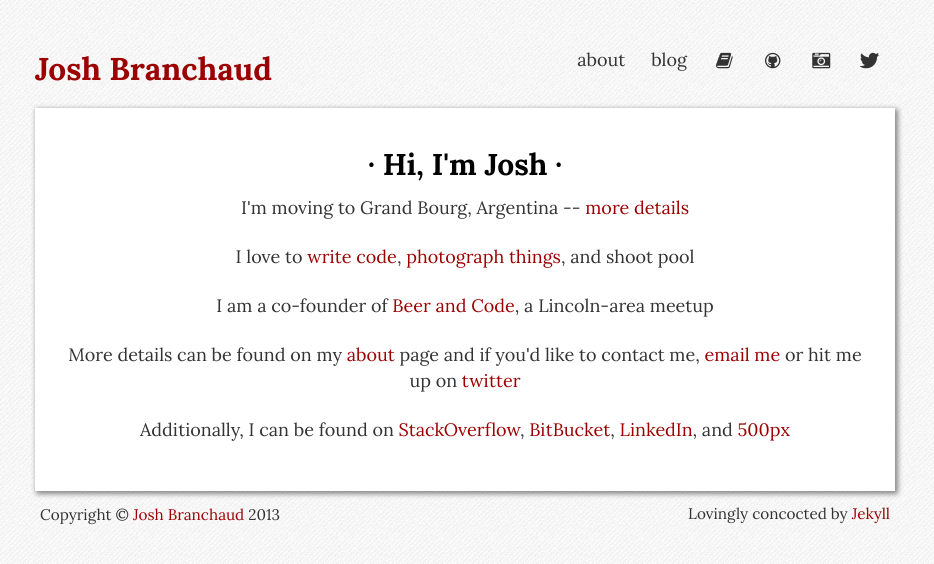
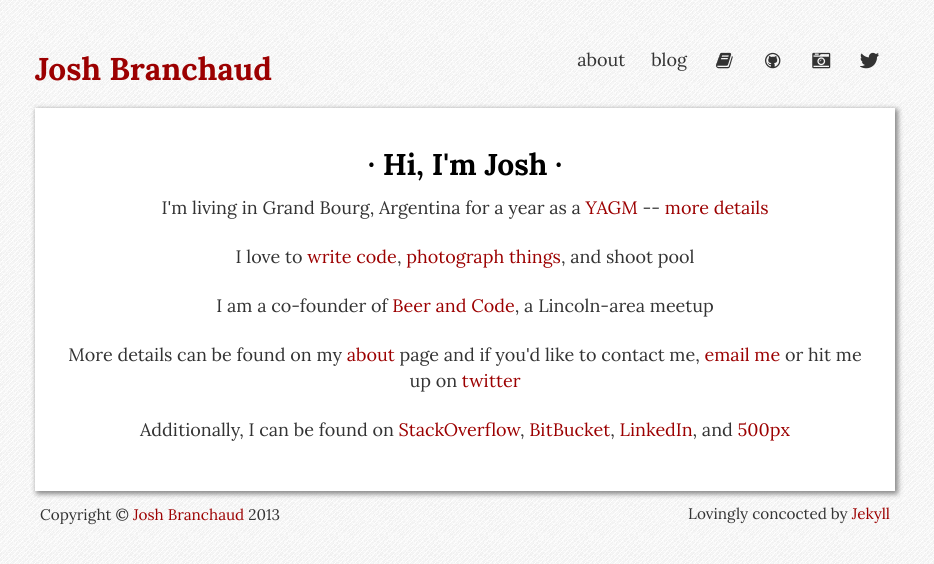
Before and after one commit to jbranchaud/blog, a Jekyll site: the page built from index.html, in a window 1280 px wide. Shown: the top 564 px of the page, without its empty margins (175-1109 px from the left). Built offline with Jekyll 4.4.1, drawn with Linux system fonts in a browser that asks for light colours.

Commit message:
Updating the index page based on my current location and doings.

```diff
--- a/index.html
+++ b/index.html
@@ -7,7 +7,8 @@ title: Home
 <h1>&middot; Hi, I'm Josh &middot;</h1>
 
 <p>
-I'm moving to Grand Bourg, Argentina
+I'm living in Grand Bourg, Argentina for a year as a
+<a href="http://www.elca.org/Who-We-Are/Our-Three-Expressions/Churchwide-Organization/Global-Mission/Engage-in-Global-Mission/Global-Service/Basics-of-Global-Service/Young-Adults.aspx">YAGM</a>
 -- <a href="http://joshanderin.com/2013/07/15/Our-Placement.html">more details</a>
 </p>
 
```
